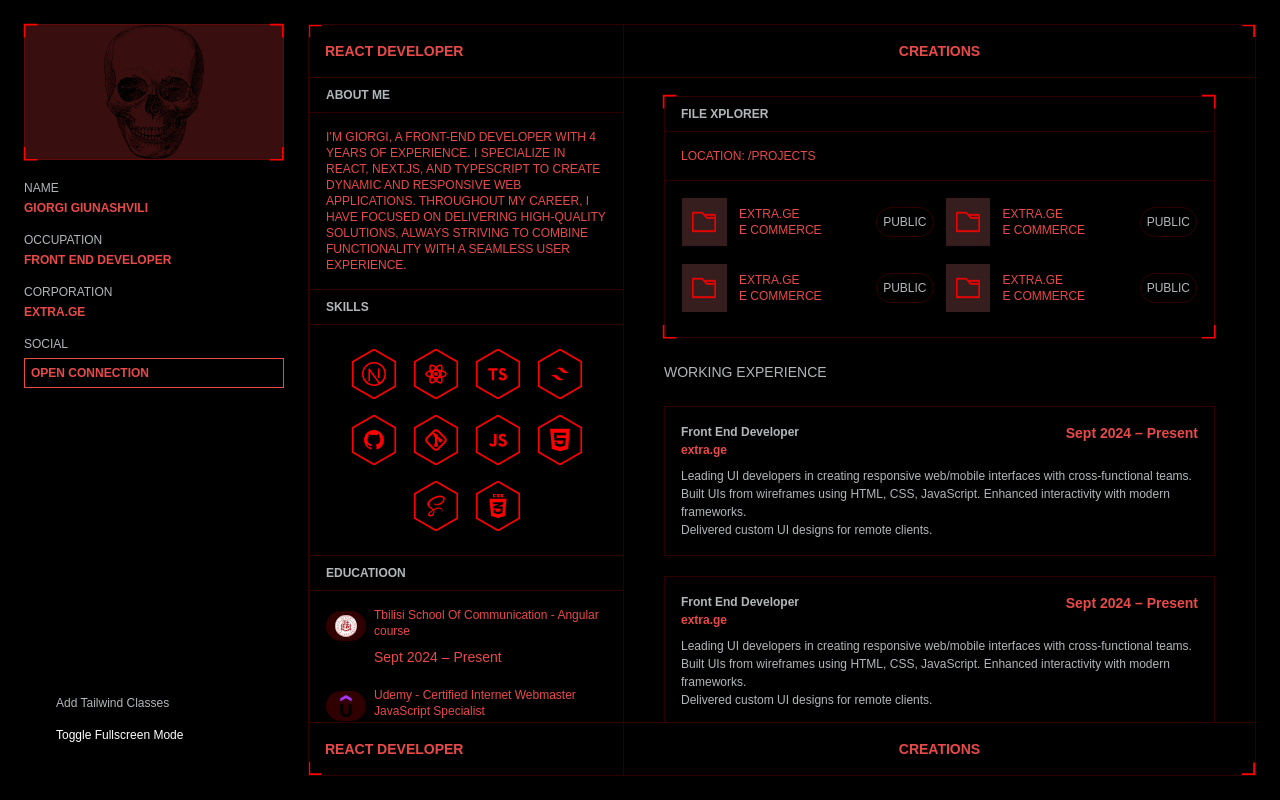
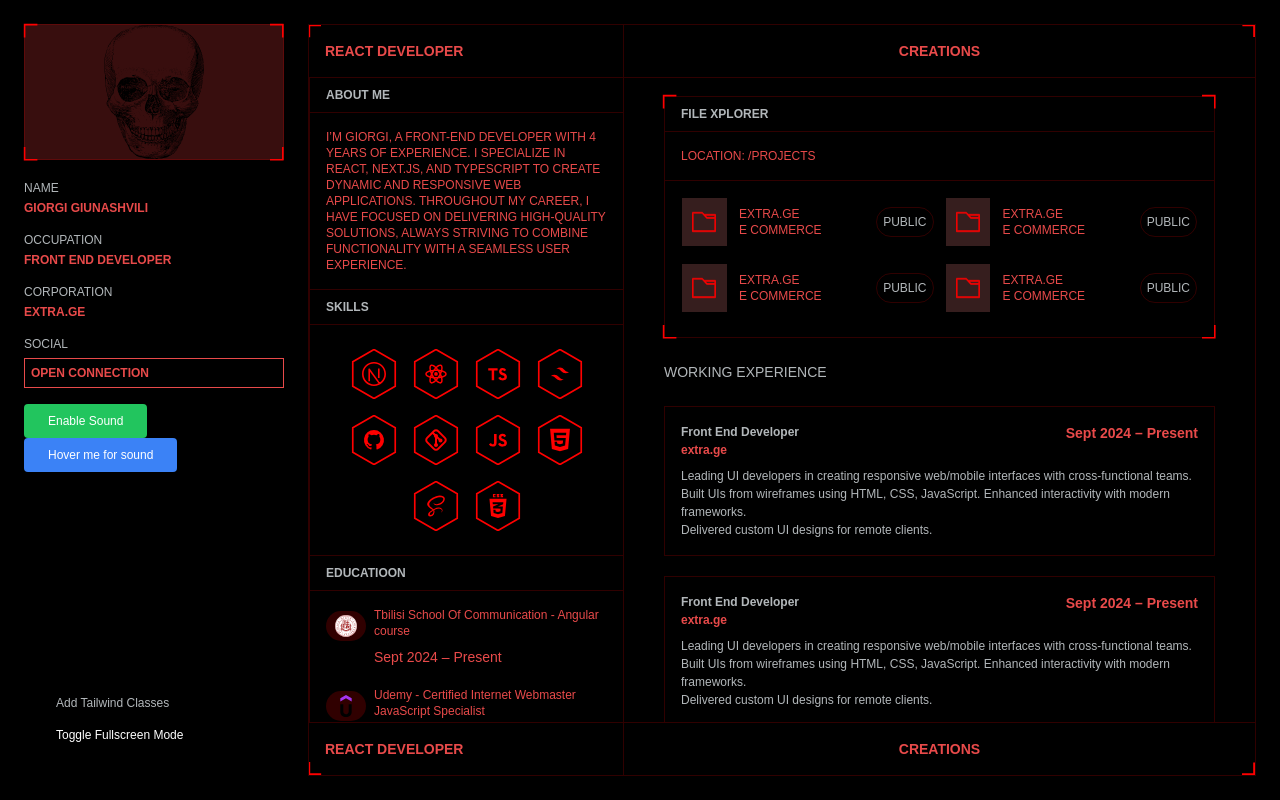
Before and after one commit to GGiunashvili/portfolio, a Next.js app: page / in a window 1280 px wide. Built offline with nearby package versions, Linux system fonts and the light colour scheme.

Commit message:
hover sound test

```diff
--- /dev/null
+++ b/components/HoverButton.tsx
@@ -0,0 +1,31 @@
+"use client";
+
+import { useRef } from "react";
+
+interface HoverButtonProps {
+  hasPermission: boolean;
+}
+
+const HoverButton = ({ hasPermission }: HoverButtonProps) => {
+  const audioRef = useRef<HTMLAudioElement | null>(null);
+
+  const handleHover = () => {
+    if (audioRef.current && hasPermission) {
+      audioRef.current.play();
+    }
+  };
+
+  return (
+    <div>
+      <button
+        onMouseEnter={handleHover}
+        className="px-6 py-2 bg-blue-500 text-white rounded hover:bg-blue-400"
+      >
+        Hover me for sound
+      </button>
+      <audio ref={audioRef} src="/sound.mp3" preload="auto" />
+    </div>
+  );
+};
+
+export default HoverButton;
--- a/components/Profile.tsx
+++ b/components/Profile.tsx
@@ -1,5 +1,7 @@
 import React from "react";
 import Image from "next/image";
+import { useRef, useState } from "react";
+import HoverButton from "./HoverButton"; //  სხვა კომპონენტიდან დავაკავშიროთ
 
 export default function Profile() {
   const profileDetails = [
@@ -7,7 +9,11 @@ export default function Profile() {
     { label: "OCCUPATION", value: "FRONT END DEVELOPER" },
     { label: "CORPORATION", value: "EXTRA.GE" },
   ];
+  const [hasPermission, setHasPermission] = useState(false);
 
+  const handlePermissionButton = () => {
+    setHasPermission(true);
+  };
   return (
     <div className="w-full">
       <div className="w-full sm:w-[200px] xl:w-[260px] relative bg-[#D9363642] border border-[#FE010130] mb-[20px] shadow-lg shadow-red-500">
@@ -110,6 +116,18 @@ export default function Profile() {
             OPEN CONNECTION
           </p>
         </div>
+        <div>
+          {/* Button for giving permission */}
+          <button
+            onClick={handlePermissionButton}
+            className="px-6 py-2 bg-green-500 text-white rounded hover:bg-green-400"
+          >
+            Enable Sound
+          </button>
+
+          {/* Pass permission state to the HoverButton component */}
+          <HoverButton hasPermission={hasPermission} />
+        </div>
       </div>
     </div>
   );
```
Also changed, not shown: 1 other file (tests, documents, lock files or other folders).
